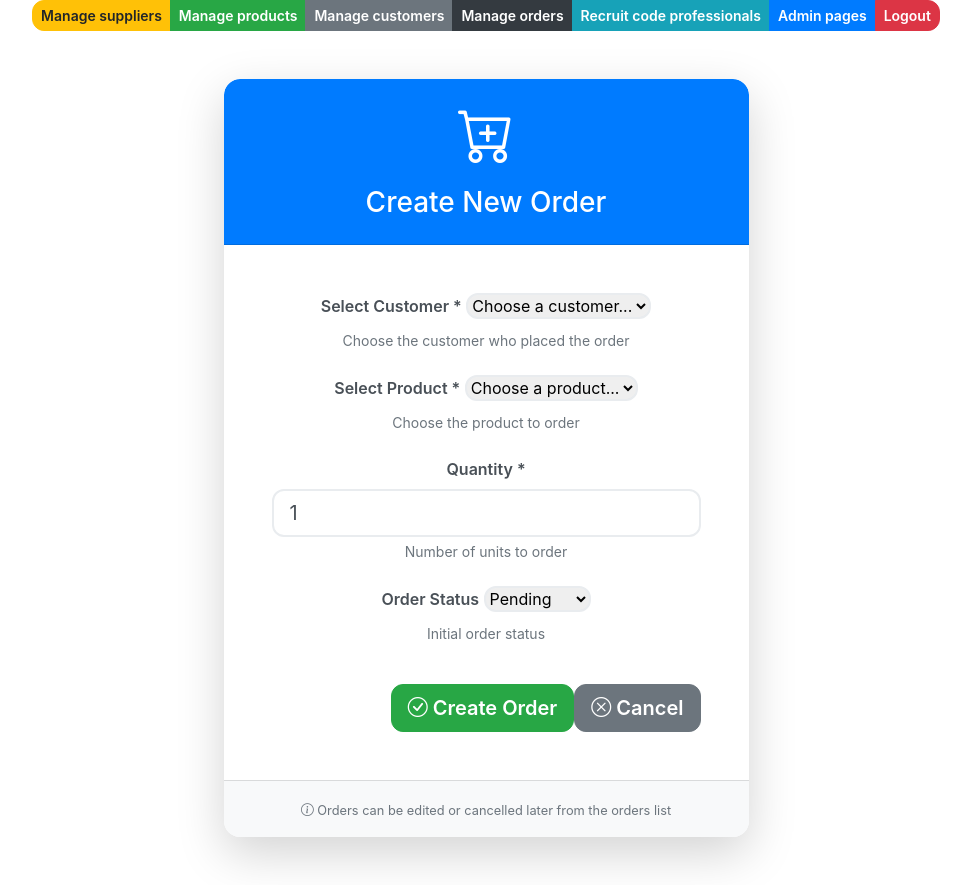
After one commit to AndreyGOIT/careeria-django, a Django app: page /orders/add/ in a window 1280 px wide. The commit adds this page. Shown: the whole page, without its empty margins (154-1125 px from the left). Run offline with Django 5.2, Linux system fonts and the light colour scheme; data that the repository does not hold is empty; some libraries are stand-ins or nearby versions.

Commit message:
added -  add order fnc

```diff
--- a/app/static/style.css
+++ b/app/static/style.css
@@ -126,3 +126,53 @@
 .bg-gradient-primary {
   background: linear-gradient(135deg, #025930 0%, #028a4e 100%);
 }
+/* ===== ADD ORDER STYLES ===== */
+.form-select,
+.form-control {
+  border-radius: 12px;
+  border: 2px solid #e9ecef;
+  transition: all 0.3s ease;
+}
+
+.form-select:focus,
+.form-control:focus {
+  border-color: #0d6efd;
+  box-shadow: 0 0 0 0.2rem rgba(13, 110, 253, 0.25);
+}
+
+.form-label {
+  color: #495057;
+  font-weight: 600;
+  margin-bottom: 0.5rem;
+}
+
+.form-text {
+  font-size: 0.875rem;
+  color: #6c757d;
+  margin-top: 0.25rem;
+}
+
+.card {
+  border-radius: 16px;
+  overflow: hidden;
+}
+
+.card-header {
+  border-radius: 16px 16px 0 0 !important;
+}
+
+.btn {
+  border-radius: 12px;
+  font-weight: 600;
+  transition: all 0.3s ease;
+}
+
+.btn-success:hover {
+  transform: translateY(-2px);
+  box-shadow: 0 4px 15px rgba(25, 135, 84, 0.3);
+}
+
+.btn-secondary:hover {
+  transform: translateY(-2px);
+  box-shadow: 0 4px 15px rgba(108, 117, 125, 0.2);
+}
--- /dev/null
+++ b/app/templates/add_order.html
@@ -0,0 +1,104 @@
+{% extends "index.html" %} {% block content %}
+
+<div class="container py-5">
+  <div class="row justify-content-center">
+    <div class="col-md-8 col-lg-6">
+      <!-- Card for adding new order -->
+      <div class="card shadow-lg border-0">
+        <div class="card-header bg-primary text-white text-center py-4">
+          <i class="bi bi-cart-plus display-4 d-block mb-3"></i>
+          <h2 class="h3 mb-0">Create New Order</h2>
+        </div>
+
+        <div class="card-body p-5">
+          <form method="post" action="{% url 'order_add' %}">
+            {% csrf_token %}
+
+            <!-- Customer Selection -->
+            <div class="mb-4">
+              <label class="form-label fw-bold">Select Customer *</label>
+              <select
+                class="form-select form-select-lg"
+                name="customer"
+                required
+              >
+                <option value="">Choose a customer...</option>
+                {% for customer in customers %}
+                <option value="{{ customer.id }}">
+                  {{ customer.companyname }} - {{ customer.contactname }}
+                </option>
+                {% endfor %}
+              </select>
+              <div class="form-text">
+                Choose the customer who placed the order
+              </div>
+            </div>
+
+            <!-- Product Selection -->
+            <div class="mb-4">
+              <label class="form-label fw-bold">Select Product *</label>
+              <select
+                class="form-select form-select-lg"
+                name="product"
+                required
+              >
+                <option value="">Choose a product...</option>
+                {% for product in products %}
+                <option value="{{ product.id }}">
+                  {{ product.productname }} - €{{ product.unitprice }}
+                </option>
+                {% endfor %}
+              </select>
+              <div class="form-text">Choose the product to order</div>
+            </div>
+
+            <!-- Quantity Input -->
+            <div class="mb-4">
+              <label class="form-label fw-bold">Quantity *</label>
+              <input
+                type="number"
+                class="form-control form-control-lg"
+                name="quantity"
+                min="1"
+                value="1"
+                required
+                placeholder="Enter quantity"
+              />
+              <div class="form-text">Number of units to order</div>
+            </div>
+
+            <!-- Status Selection -->
+            <div class="mb-4">
+              <label class="form-label fw-bold">Order Status</label>
+              <select class="form-select form-select-lg" name="status">
+                <option value="PND" selected>Pending</option>
+                <option value="CMP">Completed</option>
+                <option value="CNC">Cancelled</option>
+              </select>
+              <div class="form-text">Initial order status</div>
+            </div>
+
+            <!-- Action Buttons -->
+            <div class="d-grid gap-2 d-md-flex justify-content-md-end pt-3">
+              <button type="submit" class="btn btn-success btn-lg">
+                <i class="bi bi-check-circle"></i> Create Order
+              </button>
+              <a href="{% url 'order_list' %}" class="btn btn-secondary btn-lg">
+                <i class="bi bi-x-circle"></i> Cancel
+              </a>
+            </div>
+          </form>
+        </div>
+
+        <!-- Additional Info Footer -->
+        <div class="card-footer bg-light text-center py-3">
+          <small class="text-muted">
+            <i class="bi bi-info-circle me-1"></i>
+            Orders can be edited or cancelled later from the orders list
+          </small>
+        </div>
+      </div>
+    </div>
+  </div>
+</div>
+{% endblock %}
--- a/app/templates/index.html
+++ b/app/templates/index.html
@@ -46,6 +46,7 @@
           <a class="btn btn-secondary btn-sm" href="/customers"
             >Manage customers</a
           >
+          <a class="btn btn-dark btn-sm" href="/orders">Manage orders</a>
           <a class="btn btn-info btn-sm" href="http://careeria.fi"
             >Recruit code professionals</a
           >
--- a/app/urls.py
+++ b/app/urls.py
@@ -22,7 +22,7 @@ from app.views import productlistview, addproduct, deleteproduct, confirmdeletep
 from app.views import supplierlistview, addsupplier, deletesupplier, confirmdeletesupplier, \
     edit_supplier_get, edit_supplier_post, searchsuppliers
 from app.views import customerlistview, addcustomer, confirmdeletecustomer, deletecustomer, searchcustomers, edit_customer
-# from app.views import orderlistview, addorder, deleteorder, confirmdeleteorder,
+from app.views import order_list_view, add_order, confirm_delete_order, delete_order, orders_by_customer, update_order_status
 
 urlpatterns = [
 
@@ -57,7 +57,12 @@ urlpatterns = [
     path('customers/<int:id>/delete/confirm/', confirmdeletecustomer, name='customer_confirm_delete'),
     path('customers/<int:id>/delete/', deletecustomer, name='customer_delete'),
 
-    # Order URLs будут добавлены позже
-    # path('orders/', ...),
+    # Order URLs
+    path('orders/', order_list_view, name='order_list'),
+    path('orders/add/', add_order, name='order_add'),
+    path('orders/<int:id>/delete/confirm/', confirm_delete_order, name='order_confirm_delete'),
+    path('orders/<int:id>/delete/', delete_order, name='order_delete'),
+    path('customers/<int:id>/orders/', orders_by_customer, name='orders_by_customer'),
+    path('orders/<int:id>/update-status/', update_order_status, name='order_update_status'),
 
 ]
--- a/app/views.py
+++ b/app/views.py
@@ -1,5 +1,5 @@
 from django.shortcuts import render, redirect, get_object_or_404
-from .models import Supplier, Product, Customer
+from .models import Supplier, Product, Customer, Order
 from django.contrib.auth import authenticate, login, logout
 from .forms import CustomerForm
 
@@ -197,3 +197,69 @@ def searchcustomers(request):
 
     context = {'customers': filtered_customers}
     return render(request, "customerlist.html", context)
+
+# Order view's
+def order_list_view(request):
+    """Список всех заказов"""
+    orders = Order.objects.all().select_related('customer', 'product')
+    context = {'orders': orders}
+    return render(request, 'order_list.html', context)
+
+def add_order(request):
+    """Добавление нового заказа"""
+    if request.method == 'POST':
+        try:
+            customer_id = request.POST.get('customer')
+            product_id = request.POST.get('product')
+            quantity = request.POST.get('quantity')
+            status = request.POST.get('status', 'PND')  # Получаем статус из формы
+
+            customer = Customer.objects.get(id=customer_id)
+            product = Product.objects.get(id=product_id)
+
+            Order.objects.create(
+                customer=customer,
+                product=product,
+                quantity=quantity,
+                status=status  # Используем выбранный статус
+            )
+            return redirect('order_list')
+
+        except (Customer.DoesNotExist, Product.DoesNotExist, ValueError):
+            # Обработка ошибок
+            return redirect('order_list')
+
+    # GET запрос - показать форму
+    customers = Customer.objects.all()
+    products = Product.objects.all()
+    context = {'customers': customers, 'products': products}
+    return render(request, 'add_order.html', context)
+
+def orders_by_customer(request, id):
+    """Заказы конкретного клиента"""
+    customer = get_object_or_404(Customer, id=id)
+    orders = Order.objects.filter(customer=customer).select_related('product')
+    context = {'customer': customer, 'orders': orders}
+    return render(request, 'orders_by_customer.html', context)
+
+def confirm_delete_order(request, id):
+    """Подтверждение удаления заказа"""
+    order = get_object_or_404(Order, id=id)
+    context = {'order': order}
+    return render(request, 'confirm_delete_order.html', context)
+
+def delete_order(request, id):
+    """Удаление заказа"""
+    order = get_object_or_404(Order, id=id)
+    order.delete()
+    return redirect('order_list')
+
+def update_order_status(request, id):
+    """Изменение статуса заказа"""
+    if request.method == 'POST':
+        order = get_object_or_404(Order, id=id)
+        new_status = request.POST.get('status')
+        if new_status in dict(Order.ORDER_STATUS):
+            order.status = new_status
+            order.save()
+        return redirect('order_list')
```
Also changed, not shown: app/templates/order_list.html (added, +60 -0 lines).
